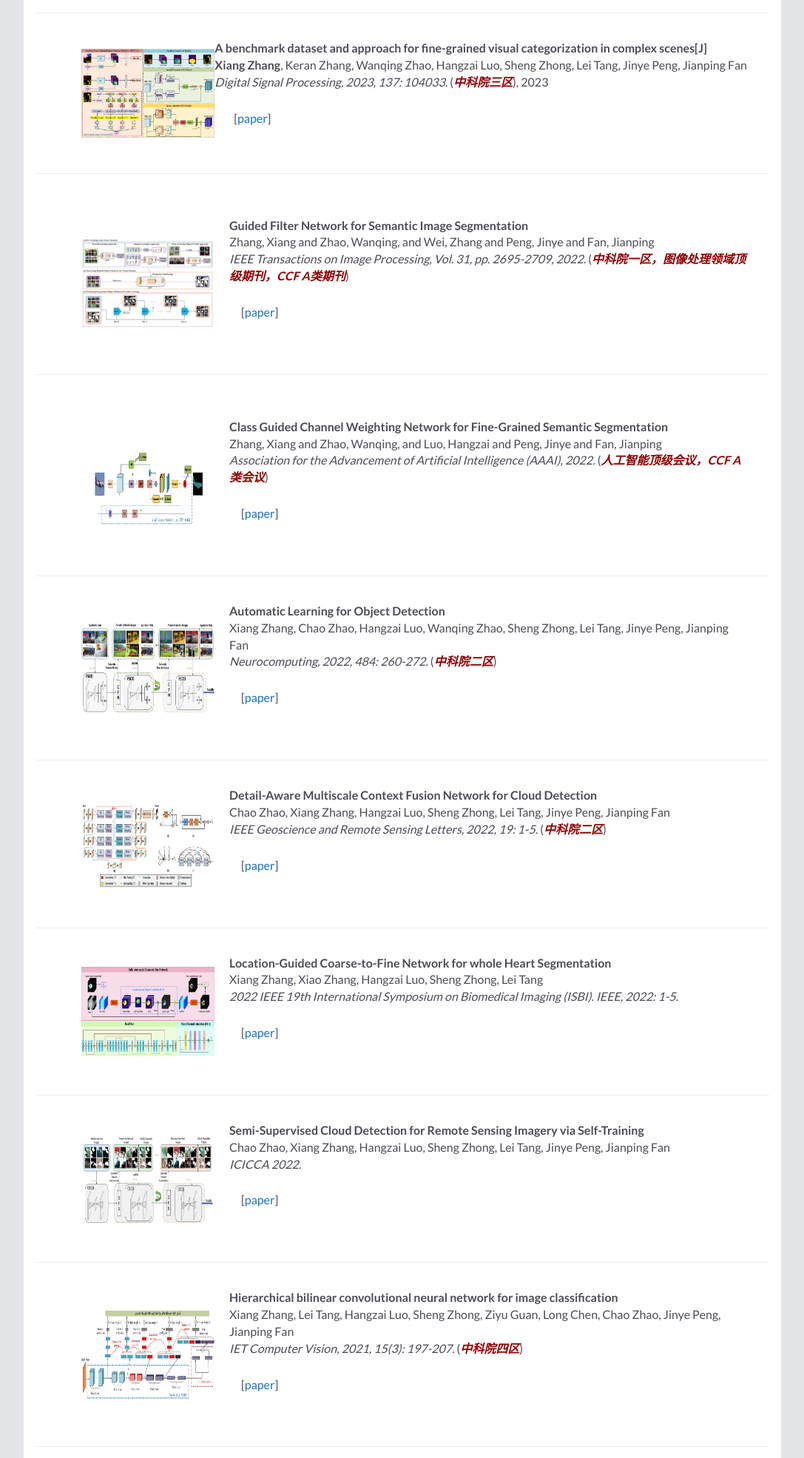
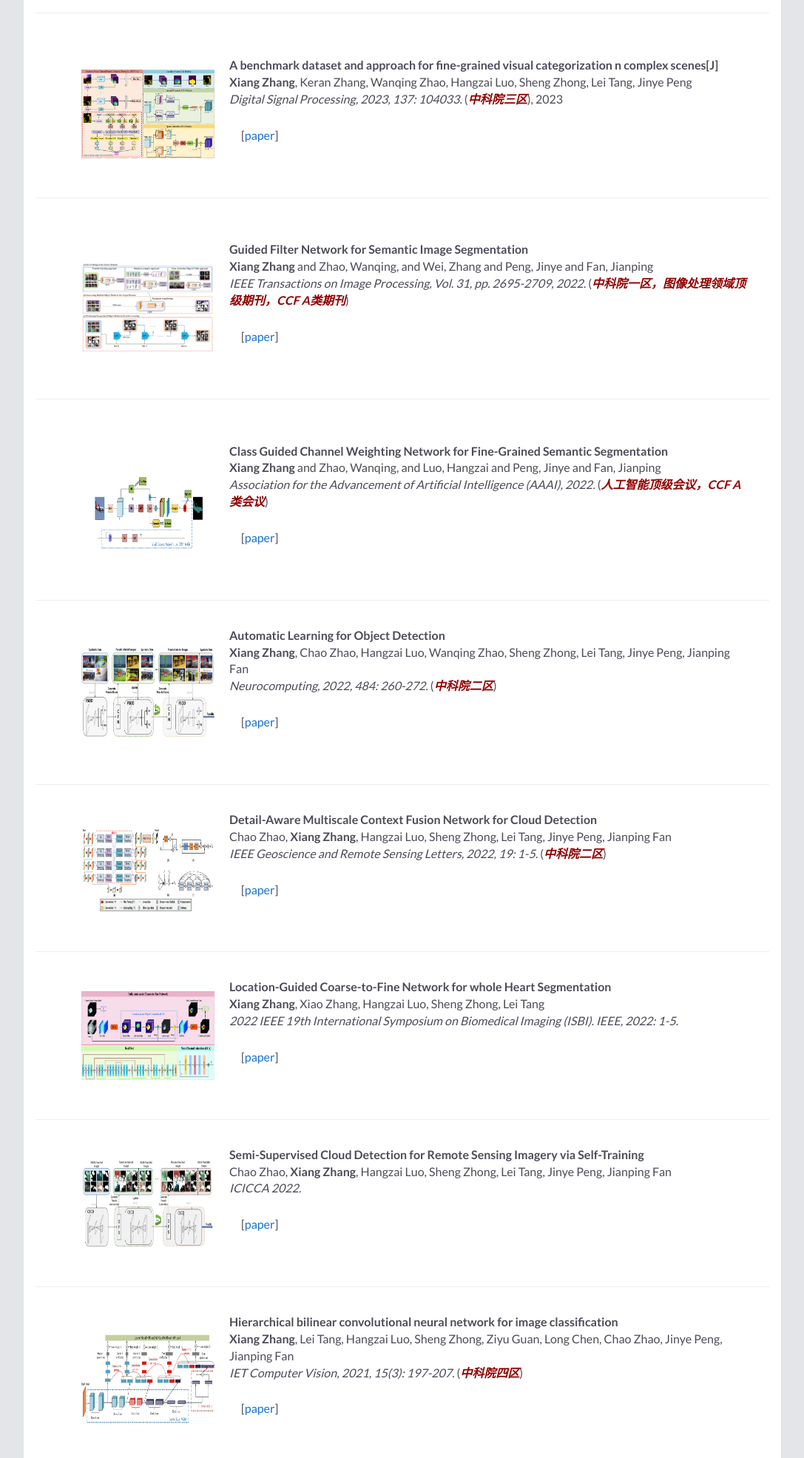
Before and after one commit to xzhang-nwu/xzhang-nwu.github.io, a plain HTML site: page index.html in a window 1280 px wide. Shown: the part 1043-3014 px from the top of the page at 74% size, without its empty margins (96-1183 px from the left). Drawn offline with nearby package versions, Linux system fonts and the light colour scheme.

Commit message:
Changes to be committed: 	modified:   index.html

```diff
--- a/index.html
+++ b/index.html
@@ -92,6 +92,7 @@
 <div class="container">
   <A NAME="Publications"><h2 align="left"> <font color="#733a31">Recent Publications (<a href="https://ieeexplore.ieee.org/author/37086321298">IEEE Xplore</a>)</font></h2></A>
 
+
   <!-- first recent publication -->
   <div class="publication">
       <table width="900" align="center" border="0" cellpadding="0">
@@ -112,6 +113,7 @@
       </table>
   </div>
   <hr>
+
 
 <!-- second recent publicaton -->
 <div class="publication">
@@ -137,23 +139,24 @@
 <!-- third recent publication -->
 <div class="publication">
   <table width="900" align="center" border="0" cellpadding="0">
-    <td width="40%" valign="center"><img src="photo/3.jpg" alt="game" width="180" height="120" style="border-style: none">
+      <td width="40%" valign="center"><img src="photo/3.jpg" alt="game" width="180" height="120" style="border-style: none"></td><br>
       <td width="60%" valign="top">
           <p>
-        <b>A benchmark dataset and approach for fine-grained visual categorization in complex scenes[J]</b><br>
-        <strong>Xiang Zhang</strong>, Keran Zhang, Wanqing Zhao, Hangzai Luo, Sheng Zhong, Lei Tang, Jinye Peng, Jianping Fan<br>
-        <em>Digital Signal Processing, 2023, 137: 104033.</em>&nbsp(<em><b><font color="#930000">中科院三区</font></b></em>), 2023
+              <b>A benchmark dataset and approach for fine-grained visual categorization n complex scenes[J]</b><br>
+              <strong>Xiang Zhang</strong>, Keran Zhang, Wanqing Zhao, Hangzai Luo, Sheng Zhong, Lei Tang, Jinye Peng<br>
+              <em>Digital Signal Processing, 2023, 137: 104033.</em>&nbsp;(<em><b><font color="#930000">中科院三区</font></b></em>), 2023
               <div class="paper" id="IEEE">
                   <p>
-          [<a href="https://ieeexplore.ieee.org/abstract/document/10109008">paper</a>]
+                      [<a href="https://ieeexplore.ieee.org/abstract/document/9740527">paper</a>]
                   </p>
                   <pre xml:space="preserve"></pre>
               </div>
-    </td>
+          </p>
       </td>
   </table>
 </div>
 <hr>
+
 
 <!-- fourth recent publication -->
 <div class="publication">
@@ -162,7 +165,7 @@
       <td width="60%" valign="top">
           <p>
               <b>Guided Filter Network for Semantic Image Segmentation</b><br>
-              Zhang, Xiang and Zhao, Wanqing, and Wei, Zhang and Peng, Jinye and Fan, Jianping<br>
+              <strong>Xiang Zhang</strong> and Zhao, Wanqing, and Wei, Zhang and Peng, Jinye and Fan, Jianping<br>
               <em>IEEE Transactions on Image Processing, Vol. 31, pp. 2695-2709, 2022.</em>&nbsp;(<em><b><font color="#930000">中科院一区，图像处理领域顶级期刊，CCF A类期刊</font></b></em>)
               <div class="paper" id="IEEE">
                   <p>
@@ -183,7 +186,7 @@
       <td width="60%" valign="top">
           <p>
               <b>Class Guided Channel Weighting Network for Fine-Grained Semantic Segmentation</b><br>
-              Zhang, Xiang and Zhao, Wanqing, and Luo, Hangzai and Peng, Jinye and Fan, Jianping<br>
+              <strong>Xiang Zhang</strong> and Zhao, Wanqing, and Luo, Hangzai and Peng, Jinye and Fan, Jianping<br>
               <em>Association for the Advancement of Artificial Intelligence (AAAI), 2022.</em>&nbsp;(<em><b><font color="#930000">人工智能顶级会议，CCF A类会议</font></b></em>)
               <div class="paper" id="IEEE">
                   <p>
@@ -205,7 +208,7 @@
       <td width="60%" valign="top">
           <p>
               <b>Automatic Learning for Object Detection</b><br>
-              Xiang Zhang, Chao Zhao, Hangzai Luo, Wanqing Zhao, Sheng Zhong, Lei Tang, Jinye Peng, Jianping Fan<br>
+              <strong>Xiang Zhang</strong>, Chao Zhao, Hangzai Luo, Wanqing Zhao, Sheng Zhong, Lei Tang, Jinye Peng, Jianping Fan<br>
               <em>Neurocomputing, 2022, 484: 260-272.</em>&nbsp;(<em><b><font color="#930000">中科院二区</font></b></em>)
               <div class="paper" id="IEEE">
                   <p>
@@ -227,7 +230,7 @@
       <td width="60%" valign="top">
           <p>
               <b>Detail-Aware Multiscale Context Fusion Network for Cloud Detection</b><br>
-              Chao Zhao, Xiang Zhang, Hangzai Luo, Sheng Zhong, Lei Tang, Jinye Peng, Jianping Fan<br>
+              Chao Zhao, <strong>Xiang Zhang</strong>, Hangzai Luo, Sheng Zhong, Lei Tang, Jinye Peng, Jianping Fan<br>
               <em>IEEE Geoscience and Remote Sensing Letters, 2022, 19: 1-5.</em>&nbsp;(<em><b><font color="#930000">中科院二区</font></b></em>)
               <div class="paper" id="IEEE">
                   <p>
@@ -249,7 +252,7 @@
       <td width="60%" valign="top">
           <p>
               <b>Location-Guided Coarse-to-Fine Network for whole Heart Segmentation</b><br>
-              Xiang Zhang, Xiao Zhang, Hangzai Luo, Sheng Zhong, Lei Tang<br>
+              <strong>Xiang Zhang</strong>, Xiao Zhang, Hangzai Luo, Sheng Zhong, Lei Tang<br>
               <em>2022 IEEE 19th International Symposium on Biomedical Imaging (ISBI). IEEE, 2022: 1-5.</em>
               <div class="paper" id="IEEE">
                   <p>
@@ -271,7 +274,7 @@
       <td width="60%" valign="top">
           <p>
               <b>Semi-Supervised Cloud Detection for Remote Sensing Imagery via Self-Training</b><br>
-              Chao Zhao, Xiang Zhang, Hangzai Luo, Sheng Zhong, Lei Tang, Jinye Peng, Jianping Fan<br>
+              Chao Zhao, <strong>Xiang Zhang</strong>, Hangzai Luo, Sheng Zhong, Lei Tang, Jinye Peng, Jianping Fan<br>
               <em>ICICCA 2022.</em>
               <div class="paper" id="IEEE">
                   <p>
@@ -292,7 +295,7 @@
       <td width="60%" valign="top">
           <p>
               <b>Hierarchical bilinear convolutional neural network for image classification</b><br>
-              Xiang Zhang, Lei Tang, Hangzai Luo, Sheng Zhong, Ziyu Guan, Long Chen, Chao Zhao, Jinye Peng, Jianping Fan<br>
+              <strong>Xiang Zhang</strong>, Lei Tang, Hangzai Luo, Sheng Zhong, Ziyu Guan, Long Chen, Chao Zhao, Jinye Peng, Jianping Fan<br>
               <em>IET Computer Vision, 2021, 15(3): 197-207.</em>&nbsp;(<em><b><font color="#930000">中科院四区</font></b></em>)
               <div class="paper" id="IEEE">
                   <p>
@@ -313,7 +316,7 @@
       <td width="60%" valign="top">
           <p>
               <b>Plant recognition via leaf shape and margin features</b><br>
-              Xiang Zhang,Wanqing Zhao,Hangzai Luo,Long Chen,Jinye Peng,Jianping Fan<br>
+              <strong>Xiang Zhang</strong>, Wanqing Zhao,Hangzai Luo,Long Chen,Jinye Peng,Jianping Fan<br>
               <em>Multimedia Tools and Applications, 2019, 78(19): 27463-27489.</em>&nbsp;(<em><b><font color="#930000">中科院四区</font></b></em>)
               <div class="paper" id="IEEE">
                   <p>
@@ -334,7 +337,7 @@
       <td width="60%" valign="top">
           <p>
               <b>Multilayer feature descriptors fusion CNN models for fine-grained visual recognition</b><br>
-              Yong Hou, Hangzai Luo, Wanqing Zhao, Xiang Zhang, Jun Wang, Jinye Peng<br>
+              Yong Hou, Hangzai Luo, Wanqing Zhao, <strong>Xiang Zhang</strong>, Jun Wang, Jinye Peng<br>
               <em>Computer Animation and Virtual Worlds, 2019, 30(3-4): e1897.</em>&nbsp;(<em><b><font color="#930000">中科院四区</font></b></em>)
               <div class="paper" id="IEEE">
                   <p>
@@ -356,7 +359,7 @@
       <td width="60%" valign="top">
           <p>
               <b>Fast QR code detection</b><br>
-              Xiang Zhang, Hangzai Luo,Jinye Peng,Jianping Fan,Long Chen<br>
+              <strong>Xiang Zhang</strong>, Hangzai Luo,Jinye Peng,Jianping Fan,Long Chen<br>
               <em>2017 International Conference on the Frontiers and Advances in Data Science (FADS). IEEE, 2017: 151-154.</em>
               <div class="paper" id="IEEE">
                   <p>
```
Lines whose indentation alone changed are shown as unchanged.
